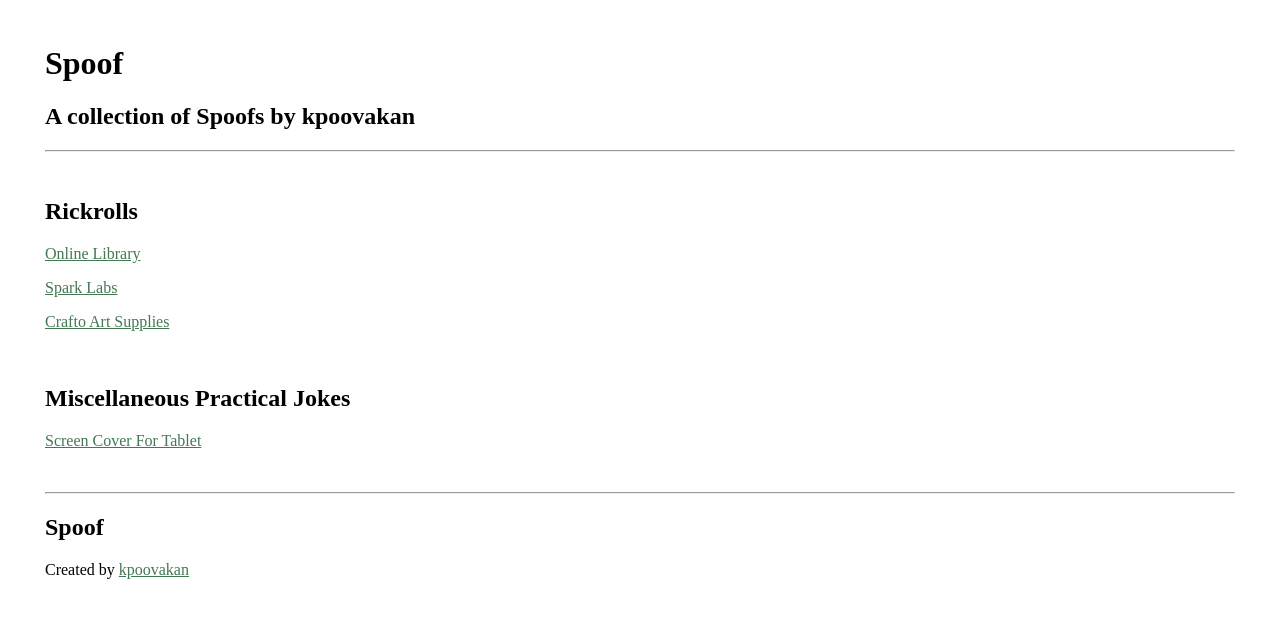
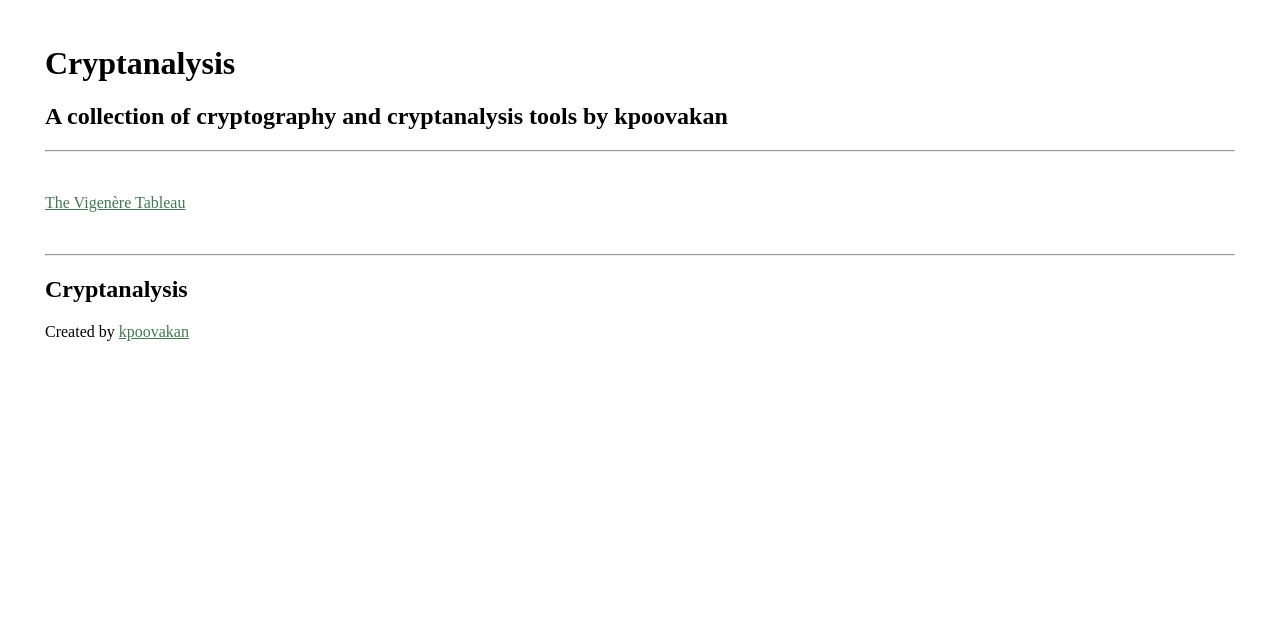
Before and after one commit to kpoovakan/Cryptanalysis, a plain HTML site: page index.html in a window 1280 px wide. Drawn offline with Linux system fonts and the light colour scheme.

Commit message:
Update index.html for Cryptanalysis project

```diff
--- a/index.html
+++ b/index.html
@@ -3,7 +3,7 @@
 <html>
 
   <head>
-    <title>Spoof by kpoovakan</title>
+    <title>Cryptanalysis by kpoovakan</title>
     <style>
       body {
         margin: 45px;
@@ -18,23 +18,17 @@
   </head>
   <body>
 <!--Header-->
-    <h1>Spoof</h1>
-    <h2>A collection of Spoofs by kpoovakan</h2>
+    <h1>Cryptanalysis</h1>
+    <h2>A collection of cryptography and cryptanalysis tools by kpoovakan</h2>
     <hr>
     </br>
 <!--Content-->
-    <h2>Rickrolls</h2>
-    <p><a href="https://kpoovakan.github.io/OnlineLibrary">Online Library</a></p>
-    <p><a href="https://kpoovakan.github.io/SparkLabs">Spark Labs</a></p>
-    <p><a href="https://kpoovakan.github.io/CraftoArtSupplies">Crafto Art Supplies</a></p>
-    </br>
-    <h2>Miscellaneous Practical Jokes</h2>
-    <p><a href="https://kpoovakan.github.io/PracticalJoke">Screen Cover For Tablet</a></p>
+    <p><a href="https://kpoovakan.github.io/VigenereTableau/">The Vigenère Tableau</a></p>
 <!--Footer-->
     </br>
     <hr>
-    <h2>Spoof</h2>
-    <p>Created by <a href="https://github.com/kpoovakan">kpoovakan</a></p>
+    <h2>Cryptanalysis</h2>
+    <p>Created by <a href="https://kpoovakan.github.io">kpoovakan</a></p>
   </body>
 
 </html>
```
